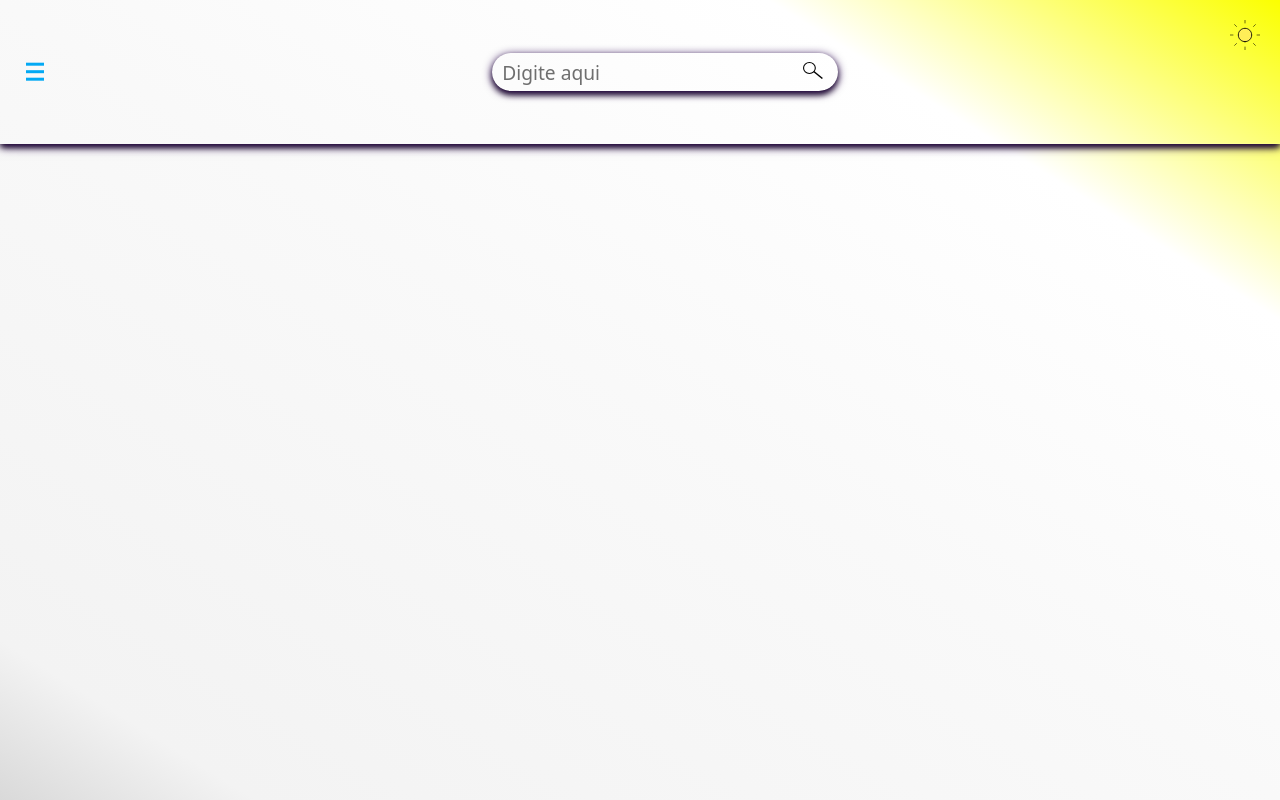
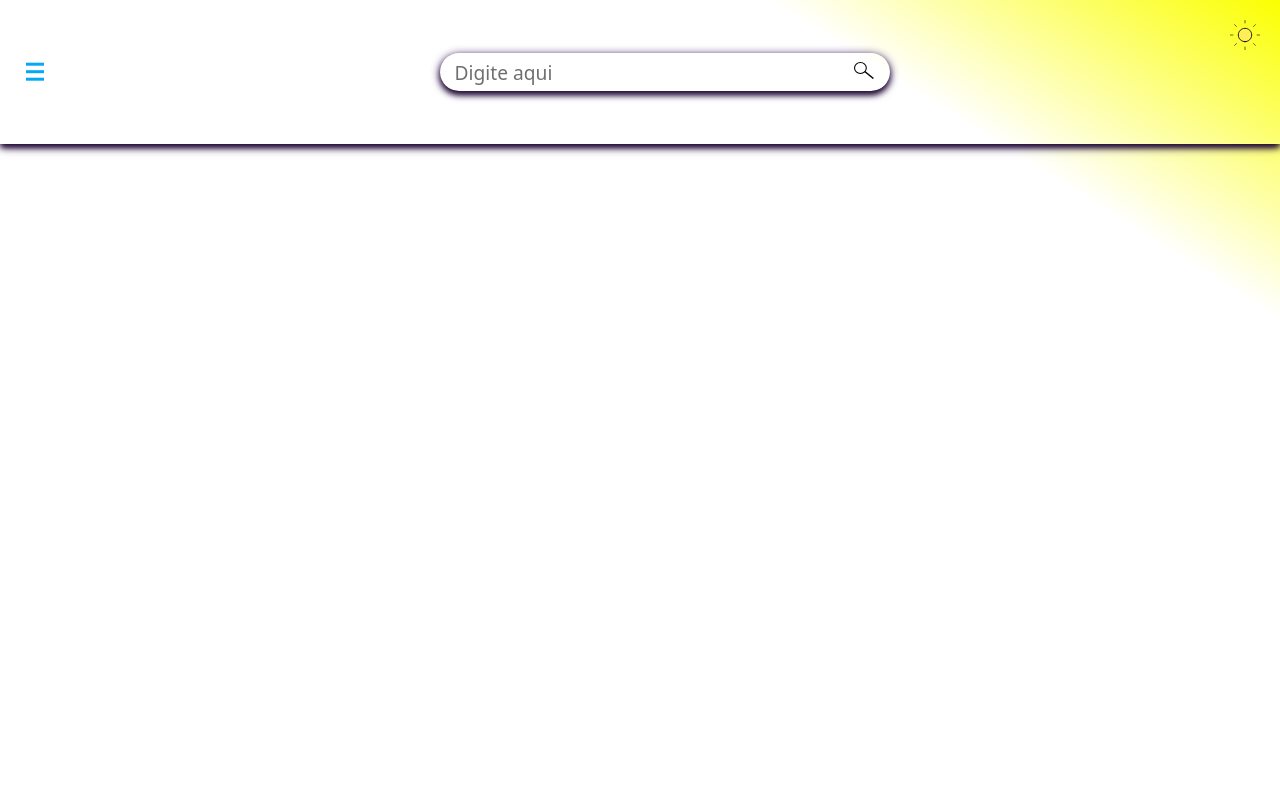
Before and after one commit to yoshtempest/manhwa-library, a Next.js app: page / in a window 1280 px wide. Built offline with nearby package versions, Linux system fonts and the light colour scheme.

Commit message:
fix: padding ant sizes of NavBar)

```diff
--- a/src/app/globals.css
+++ b/src/app/globals.css
@@ -5,10 +5,7 @@
   --background: linear-gradient(
       to bottom left,
       #fbff00 0%,
-      white 20%,
-      #f9f9f9 50%,
-      #f3f3f3 90%,
-      #d9d9d9 100%
+      white 20%
   );
   --foreground: #333333;
   --primary: #FFF9C4;
--- a/src/components/Header/NavBar/styles.module.css
+++ b/src/components/Header/NavBar/styles.module.css
@@ -1,9 +1,10 @@
 .Container {
-    width: 30vw;
-    height: 8vh;
+    width: min(90vw, 500px); /* Ocupa 90% da tela, mas no máximo 500px */
+    height: clamp(6vh, 8vh, 10vh); /* Altura flexível entre 6vh e 10vh */
     display: flex;
     align-items: center;
     justify-content: center;
+    margin: 0 auto;
 }
 
 .InputContainer {
@@ -15,8 +16,9 @@
 }
 
 .Input {
-    font-size: 1.3rem;
-    padding-left: 10px; /* Espaço para o ícone */
+    font-size: clamp(1rem, 1.3rem, 1.5rem); /* Tamanho responsivo */
+    padding-left: 0.7em; /* Espaço para o ícone */
+    padding-right: 2em; /* Espaço para o ícone à direita (20px ícone + 15px margem) */
     width: 100%;
     height: 100%;
     color: var(--foreground);
@@ -30,7 +32,7 @@
 
 .SearchIcon {
     position: absolute;
-    right: 15px;
+    right: 1em; /* Usando 'em' para manter proporção */
     z-index: 1;
     width: 20px;
     height: 20px;
@@ -38,6 +40,6 @@
 
 .Input::placeholder {
     color: var(--foreground);
-    font-size: 1.2rem;
+    font-size: clamp(0.9rem, 1.2rem, 1.4rem); /* Placeholder responsivo */
     opacity: 0.7;
 }
```
